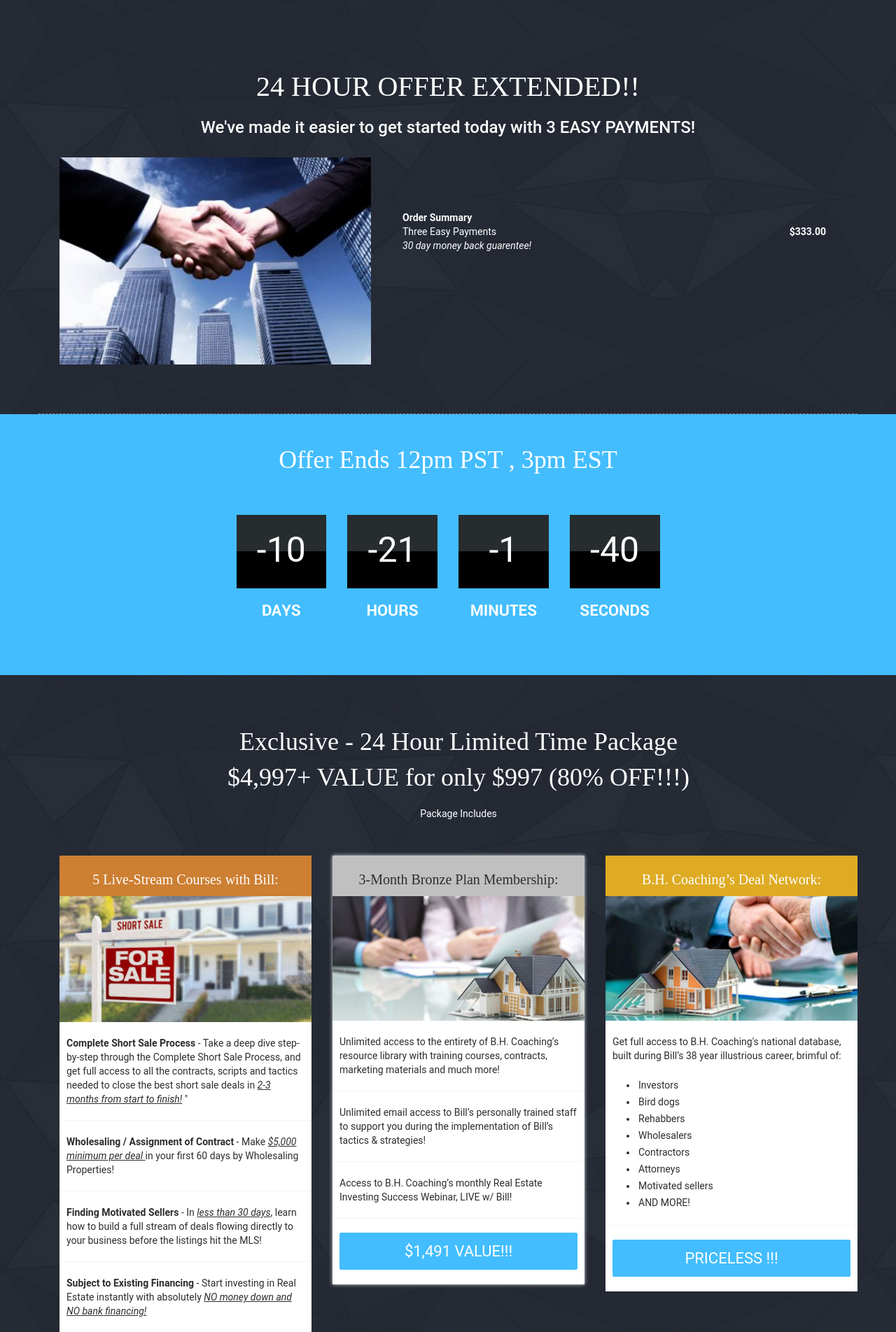
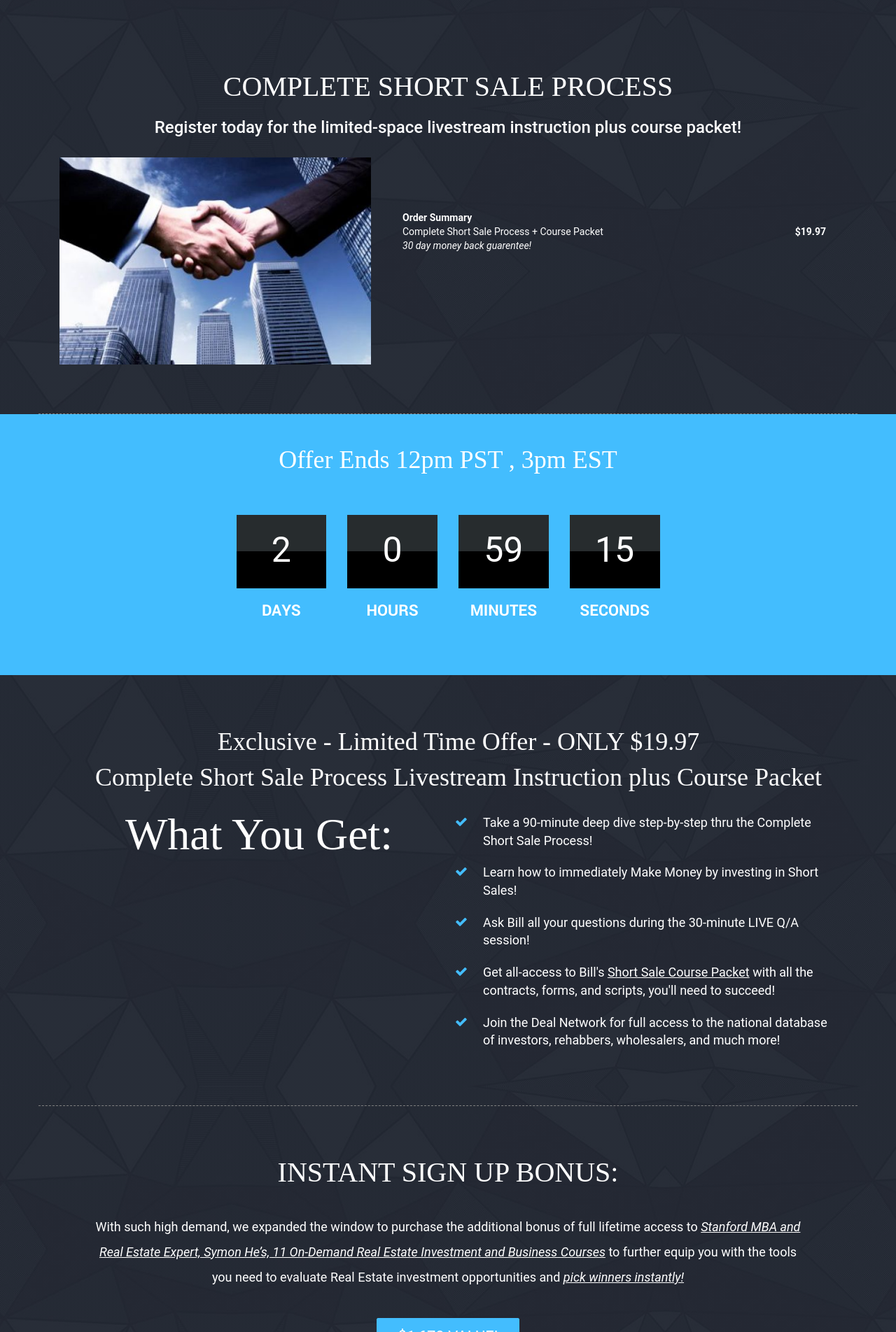
Before and after one commit to Alfeugeniomedia/Website, a Django app: page /3easypayments in a window 1280 px wide. Shown: the part 87-1991 px from the top of the page at 70% size. Run offline with Django 3.2, Linux system fonts and the light colour scheme; some libraries are stand-ins or nearby versions; some web fonts are replaced.

Commit message:
Short Sale Live-stream Purchase Page completed

```diff
--- a/templates/3easypayments.html
+++ b/templates/3easypayments.html
@@ -123,8 +123,8 @@
 	<section class="course_funnel_banner text-white">
 		<div class="container">
 			<div class="col-md-12">
-				<div class="funnel_head packagehead">24 HOUR OFFER EXTENDED!!</div>
-				<h3 class="text-center innerhead">We've made it easier to get started today with 3 EASY PAYMENTS!</h3>
+				<div class="funnel_head packagehead">COMPLETE SHORT SALE PROCESS</div>
+				<h3 class="text-center innerhead">Register today for the limited-space livestream instruction plus course packet!</h3>
 			</div>
 			<div class="clearfix"></div>
             <div class="col-md-12 form_area">
@@ -141,9 +141,9 @@
 
 							<div class="order-sum webinar_order_summary">Order Summary</div>
 
-							<div class="col-md-6 col-sm-6 nopadding form-group">Three Easy Payments <br> <i>30 day money back guarentee!</i></div>
+							<div class="col-md-6 col-sm-6 nopadding form-group">Complete Short Sale Process + Course Packet <br> <i>30 day money back guarentee!</i></div>
 							<div class="col-md-6 col-sm-6 nopadding form-group text-right">
-								<strong>$333.00</strong>
+								<strong>$19.97</strong>
 							</div>
 							<div class="clearfix"></div>
 
@@ -168,9 +168,7 @@
             <script>
 
         paypal.Button.render({
-
             env: 'production', // sandbox | production
-
             // PayPal Client IDs - replace with your own
             // Create a PayPal app: https://developer.paypal.com/developer/applications/create
             client: {
@@ -189,7 +187,7 @@
                     payment: {
                         transactions: [
                             {
-                                amount: { total: '{{ amount }}', currency: '{{ currency }}' }
+                                amount: { total: '19.97', currency: '{{ currency }}' }
                             }
                         ]
                     }
@@ -272,67 +270,25 @@
             <section class="coaching what_you_get">
                 <div class="container">
                     <div class="col-md-12 form-group text-center">
-                        <div class="section_head_inner font_play text-white">Exclusive - 24 Hour Limited Time Package <br>$4,997+ VALUE for only $997 (80% OFF!!!)</div>
-                        <p class="inner_heading">Package Includes</p>
+                        <div class="section_head_inner font_play text-white">Exclusive - Limited Time Offer - ONLY $19.97<br>Complete Short Sale Process Livestream Instruction plus Course Packet</div>
+                        <!-- <p class="inner_heading">Package Includes</p> -->
                     </div>
-                    <div class="clearfix"></div>
-                    <div class="col-md-4">
-                        <div class="package_box text-black">
-                            <div class="package_head bronze">
-                                <p class="text-white font_play">5 Live-Stream Courses with Bill:</p>
-        {#						<p class="text-white"><sup>$</sup>497<sub>/month</sub></p>#}
-        {#						<button class="btn btn_start btn-sm">Start Now !</button>#}
-                                <img src="{% static 'images/forsale.jpeg' %}" class="img-responsive">
-                            </div>
-                            <ul class="package_list">
-                                <li><strong>Complete Short Sale Process </strong>- Take a deep dive step-by-step through the Complete Short Sale Process, and get full access to all the contracts, scripts and tactics needed to close the best short sale deals in <em><u>2-3 months from start to finish!</u></em> "</li>
-                                <li><strong>Wholesaling / Assignment of Contract</strong> - Make <em><u>$5,000 minimum per deal </u></em>in your first 60 days by Wholesaling Properties!</li>
-                                <li><strong>Finding Motivated Sellers</strong> - In <em><u>less than 30 days</u></em>, learn how to build a full stream of deals flowing directly to your business before the listings hit the MLS!</li>
-                                <li><strong>Subject to Existing Financing</strong> - Start investing in Real Estate instantly with absolutely <em><u>NO money down and NO bank financing!</u></em></li>
-                                <li><strong>Fix & Flip Rehabs / Dealing with Contractors</strong> - Learn<em><u> what to look for and what to avoid </u></em>by using the strategies Bill has developed over his 38 year career as a residential and commercial investor and developer</li>
-                                <li class="more_pages"><button class="btn btn-info btn-block">$985 VALUE!!!</button> </li>
+                    <div class="col-md-12">
+                        <div class="col-md-6">
+                            <div class="funnel_head text-right">What You Get:</div>
+                        </div>
+                        <div class="col-md-6">
+                            <ul class="funnel_list">
+                                <li>Take a 90-minute deep dive step-by-step thru the Complete Short Sale Process!</li>
+                                <li>Learn how to immediately Make Money by investing in Short Sales! </li>
+                                <li>Ask Bill all your questions during the 30-minute LIVE Q/A session!</li>
+                                <li>Get all-access to Bill's <u>Short Sale Course Packet</u> with all the contracts, forms, and scripts, you'll need to succeed!</li>
+                                <li>Join the Deal Network for full access to the national database of investors, rehabbers, wholesalers, and much more!</li>
                             </ul>
                         </div>
                     </div>
-                    <div class="col-md-4">
-                        <div class="package_box premium text-black">
-                            <div class="package_head silver">
-                                <p class="font_play">3-Month Bronze Plan Membership:</p>
-                                <img src="{% static 'images/homes.jpg' %}" class="img-responsive">
-                            </div>
-                            <ul class="package_list">
-                                <li>Unlimited access to the entirety of B.H. Coaching’s resource library with training courses, contracts, marketing materials and much more! </li>
-                                <li> Unlimited email access to Bill’s personally trained staff to support you during the implementation of Bill’s tactics & strategies!</li>
-                                <li>Access to B.H. Coaching’s monthly Real Estate Investing Success Webinar, LIVE w/ Bill!</li>
-                                <li class="more_pages"><button class="btn btn-info btn-block">$1,491 VALUE!!!</button> </li>
+                    <div class="clearfix"></div>
 
-                            </ul>
-                        </div>
-                    </div>
-                    <div class="col-md-4">
-                        <div class="package_box text-black">
-                            <div class="package_head gold">
-                                <p class="text-white font_play">B.H. Coaching’s Deal Network:</p>
-                                <img src="{% static 'images/homes2.jpg' %}" class="img-responsive">
-                            </div>
-                            <ul class="package_list">
-                                <li>Get full access to B.H. Coaching's national database, built during Bill’s 38 year illustrious career, brimful of:
-                                    <ul>
-                                        <li>Investors</li>
-                                        <li>Bird dogs</li>
-                                        <li>Rehabbers</li>
-                                        <li>Wholesalers</li>
-                                        <li>Contractors</li>
-                                        <li>Attorneys</li>
-                                        <li>Motivated sellers</li>
-                                        <li>AND MORE!</li>
-                                    </ul>
-                                </li>
-                                <li class="more_pages"><button class="btn btn-info btn-block">Priceless !!!</button> </li>
-
-                            </ul>
-                        </div>
-                    </div>
                 </div>
             </section>
 
@@ -344,18 +300,7 @@
                </div>
 			</div>
 
-			<div class="col-md-12 what_you_get webinar_packages">
-				<div class="funnel_head packagehead text-right">THIS PACKAGE HAS NEVER BEEN OFFERED BEFORE!!!</div>
-                <p> And there's never been a better time to invest in Real Estate, so <strong>Bill and Symon </strong>are taking their investments to the next level by <strong>looking for people</strong> who are <strong><em><u>serious about making money </u></em></strong> in Real Estate & <strong><em><u>partnering on Deals</u></em></strong>.</p>
-               <div class="more_pages text-center">
-                   <h3>Purchase today, and join the network!</h3>
-                    <button class="btn btn-info">PURCHASE TODAY!</button>
-                   <br>
-                   <img src="{% static 'images/gurrenty.png' %}" class="img-responsive" style="max-width: 200px; margin: 25px auto 0">
-               </div>
-			</div>
-
-            <div class="col-md-12 join_us">
+            <div class="col-md-12 what_you_get join_us">
 				<div class="col-md-4 col-sm-4">
 					<img src="/assets/images/bill_course_funnel.jpg" class="img-responsive">
 				</div>
@@ -367,6 +312,23 @@
 				</div>
                 <div class="clearfix"></div>
 			</div>
+
+            <div class="col-md-12 what_you_get webinar_packages">
+                <div class="funnel_head packagehead text-right">THIS PACKAGE HAS NEVER BEEN OFFERED BEFORE!!!</div>
+                <p> And there's never been a better time to invest in Real Estate, so <strong>Bill and Symon </strong>are taking their investments to the next level by <strong>looking for people</strong> who are <strong><em><u>serious about making money </u></em></strong> in Real Estate & <strong><em><u>partnering on Deals</u></em></strong>.</p>
+               <div class="more_pages text-center">
+                   <h3>Purchase today, and join the network!</h3>
+                    <button class="btn btn-info" onclick="$(window).scrollTop(0);">PURCHASE TODAY!</button>
+                   <br>
+                   <img src="{% static 'images/gurrenty.png' %}" class="img-responsive" style="max-width: 200px; margin: 25px auto 0">
+               </div>
+            </div>
+
+            <div class="col-md-12 what_you_get webinar_packages invest">
+                <div class="funnel_head packagehead text-right">THERE’S NEVER BEEN A BETTER TIME TO INVEST IN REAL ESTATE!!!</div>
+                <p>That’s why Bill is taking his investments to the next level by looking for people who are serious about making money in Real Estate and Partnering on Deals.</p>
+
+            </div>
 	</section>
 
 	<div class="clearfix"></div>
@@ -392,7 +354,7 @@
     <script src="{% static 'js/fullcalendar.min.js' %}"></script>
     <script>
 // Set the date we're counting down to
-var countDownDate = new Date("March 31, 2018 15:00:00").getTime();
+var countDownDate = new Date("April 12, 2018 12:00:00").getTime();
 
 // Update the count down every 1 second
 var x = setInterval(function() {
```
